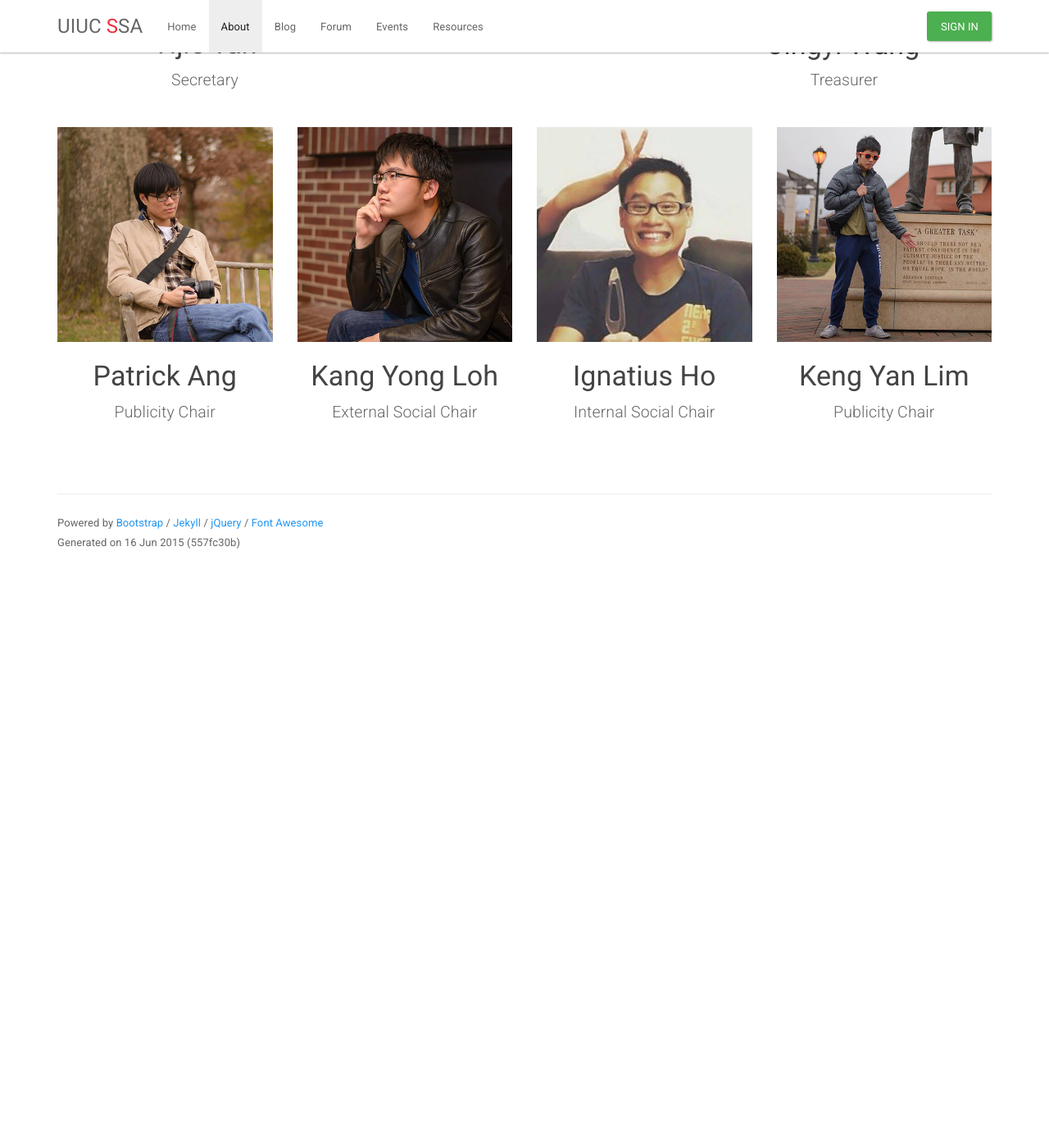
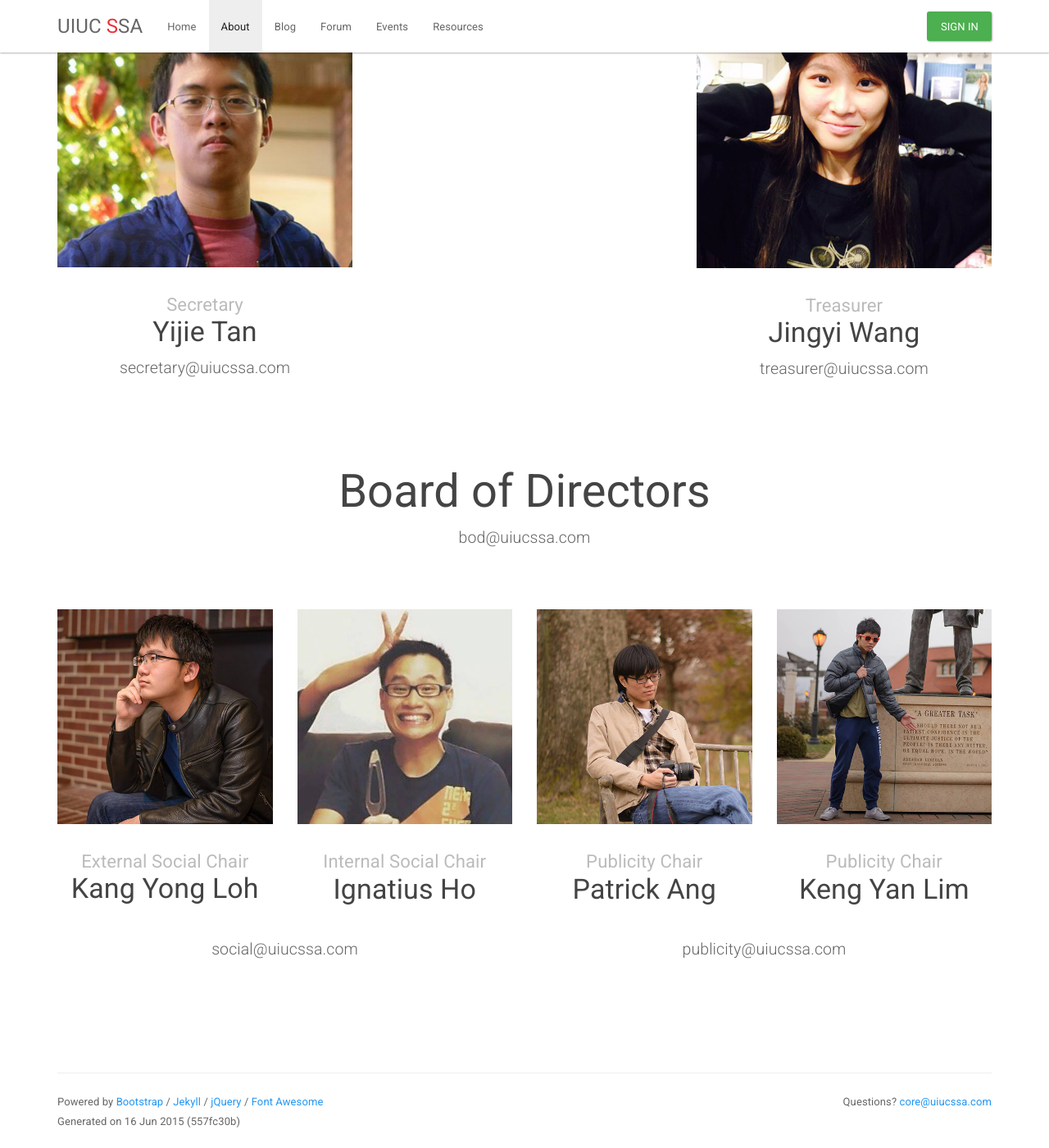
Before and after one commit to uiucssa/uiucssa.github.io, a Jekyll site: the page built from about.html, in a window 1280 px wide and 1400 px high, scrolled down 2360 px. Shown: the whole window at 82% size. Built offline with Jekyll 4.4.1, drawn with Linux system fonts in a browser that asks for light colours; before the commit the page ends 3067 px from its top, so only the background shows below that; some of the changed text lies outside the part shown.

Commit message:
Added official email addresses and modified layout

```diff
--- a/_layouts/base.html
+++ b/_layouts/base.html
@@ -69,6 +69,7 @@
 
       <footer>
         <p>
+          <span class="pull-left">
             Powered by <a href="http://getbootstrap.com/">Bootstrap</a> / <a href="http://jekyllrb.com/">Jekyll</a> / <a href="https://jquery.com/">jQuery</a> / <a href="http://fortawesome.github.io/Font-Awesome/">Font Awesome</a>
             <br>
             Generated on {{ 'now' | date: '%d %b %Y' }}
@@ -78,6 +79,11 @@
 
               document.write('(' + version.toString(16) + ')');
             </script>
+          </span>
+
+          <span class="pull-right">
+            Questions? <a href="mailto:core@uiucssa.com">core@uiucssa.com</a>
+          </span>
         </p>
       </footer>
     </div> <!-- /container -->
--- a/about.html
+++ b/about.html
@@ -3,21 +3,31 @@ layout: page
 title: About Us
 ---
 
-<div style="margin-bottom: 20px;">
+<div style="padding-bottom: 20px;">
 	<img src="{{ site.url }}/img/chicago-e1415326514671.jpg" class="img-responsive center-block">
 </div>
 
-<div style="margin-bottom: 100px;">
+<div style="padding-bottom: 100px;">
 	<p class="lead text-justify">The Singapore Students’ Association (SSA) at University of Illinois at Urbana-Champaign strives to help Singaporeans adjust to life in the University and to promote interactions between SSA Members and the University and local communities by organizing various events. We are a close-knit family, dedicated to providing support for every batch of new students in this new environment away from home. </p>
+</div>
+
+<div style="padding-bottom: 50px;">
+	<h1 class="text-center">
+		Executive Committee
+	</h1>
+	<p class="lead text-center">exco@uiucssa.com</p>
 </div>
 
 <div class="row">
 	<div class="col-md-4">
 	</div>
-	<div class="col-md-4">
+	<div class="col-md-4" style="padding-bottom: 10px;">
 		<img src="{{ site.url }}/img/bern.jpg" class="img-responsive center-block">
-		<h3 class="text-center">Bernard Lim</h3>
-		<p class="lead text-center">President</p>
+		<h3 class="text-center">
+			<small>President</small><br>
+			Bernard Lim
+		</h3>
+		<p class="lead text-center">president@uiucssa.com</p>
 	</div>
 	<div class="col-md-4">
 	</div>
@@ -26,56 +36,96 @@ title: About Us
 <div class="row">
 	<div class="col-md-2">
 	</div>
-	<div class="col-md-4">
+	<div class="col-md-4" style="padding-bottom: 10px;">
 		<img src="{{ site.url }}/img/eunice.jpg" class="img-responsive center-block">
-		<h3 class="text-center">Eunice Wangadi</h3>
-		<p class="lead text-center">External Vice-President</p>
+		<h3 class="text-center">
+			<small>External Vice-President</small><br>
+			Eunice Wangadi
+		</h3>
+		<p class="lead text-center">external@uiucssa.com</p>
 	</div>
-	<div class="col-md-4">
+	<div class="col-md-4" style="padding-bottom: 10px;">
 		<img src="{{ site.url }}/img/josh.jpg" class="img-responsive center-block">
-		<h3 class="text-center">Joshua Choo</h3>
-		<p class="lead text-center">Internal Vice-President</p>
+		<h3 class="text-center">
+			<small>Internal Vice-President</small><br>
+			Joshua Choo
+		</h3>
+		<p class="lead text-center">internal@uiucssa.com</p>
 	</div>
 	<div class="col-md-2">
 	</div>
 </div>
 
-<div class="row">
-	<div class="col-md-4">
+<div class="row" style="padding-bottom: 50px;">
+	<div class="col-md-4" style="padding-bottom: 10px;">
 		<img src="{{ site.url }}/img/yijie.jpg" class="img-responsive center-block">
-		<h3 class="text-center">Yijie Tan</h3>
-		<p class="lead text-center">Secretary</p>
+		<h3 class="text-center">
+			<small>Secretary</small><br>
+			Yijie Tan
+		</h3>
+		<p class="lead text-center">secretary@uiucssa.com</p>
 	</div>
 	<div class="col-md-2">
 	</div>
 	<div class="col-md-2">
 	</div>
-	<div class="col-md-4">
+	<div class="col-md-4" style="padding-bottom: 10px;">
 		<img src="{{ site.url }}/img/jing.jpg" class="img-responsive center-block">
-		<h3 class="text-center">Jingyi Wang</h3>
-		<p class="lead text-center">Treasurer</p>
+		<h3 class="text-center">
+			<small>Treasurer</small><br>
+			Jingyi Wang
+		</h3>
+		<p class="lead text-center">treasurer@uiucssa.com</p>
 	</div>
 </div>
 
-<div class="row" style="margin-top: 20px;">
-	<div class="col-md-3">
-		<img src="{{ site.url }}/img/pat.jpg" class="img-responsive center-block">
-		<h3 class="text-center">Patrick Ang</h3>
-		<p class="lead text-center">Publicity Chair</p>
+<div style="padding-bottom: 50px;">
+	<h1 class="text-center">
+		Board of Directors
+	</h1>
+	<p class="lead text-center">bod@uiucssa.com</p>
+</div>
+
+<div class="row" style="padding-bottom: 50px;">
+	<div class="col-md-6">
+		<div class="row">
+			<div class="col-md-6" style="padding-bottom: 30px;">
+				<img src="{{ site.url }}/img/harry.jpg" class="img-responsive center-block">
+				<h3 class="text-center">
+					<small>External Social Chair</small><br>
+					Kang Yong Loh
+				</h3>
+			</div>
+			<div class="col-md-6" style="padding-bottom: 30px;">
+				<img src="{{ site.url }}/img/iggy.jpg" class="img-responsive center-block">
+				<h3 class="text-center">
+					<small>Internal Social Chair</small><br>
+					Ignatius Ho
+				</h3>
+			</div>
+		</div>
+
+		<p class="lead text-center">social@uiucssa.com</p>
 	</div>
-	<div class="col-md-3">
-		<img src="{{ site.url }}/img/harry.jpg" class="img-responsive center-block">
-		<h3 class="text-center">Kang Yong Loh</h3>
-		<p class="lead text-center">External Social Chair</p>
-	</div>
-	<div class="col-md-3">
-		<img src="{{ site.url }}/img/iggy.jpg" class="img-responsive center-block">
-		<h3 class="text-center">Ignatius Ho</h3>
-		<p class="lead text-center">Internal Social Chair</p>
-	</div>
-	<div class="col-md-3">
-		<img src="{{ site.url }}/img/keng.jpg" class="img-responsive center-block">
-		<h3 class="text-center">Keng Yan Lim</h3>
-		<p class="lead text-center">Publicity Chair</p>
+
+	<div class="col-md-6">
+		<div class="row">
+			<div class="col-md-6" style="padding-bottom: 30px;">
+				<img src="{{ site.url }}/img/pat.jpg" class="img-responsive center-block">
+				<h3 class="text-center">
+					<small>Publicity Chair</small><br>
+					Patrick Ang
+				</h3>
+			</div>
+			<div class="col-md-6" style="padding-bottom: 30px;">
+				<img src="{{ site.url }}/img/keng.jpg" class="img-responsive center-block">
+				<h3 class="text-center">
+					<small>Publicity Chair</small><br>
+					Keng Yan Lim
+				</h3>
+			</div>
+		</div>
+
+		<p class="lead text-center">publicity@uiucssa.com</p>
 	</div>
 </div>
```
Lines whose indentation alone changed are shown as unchanged.
